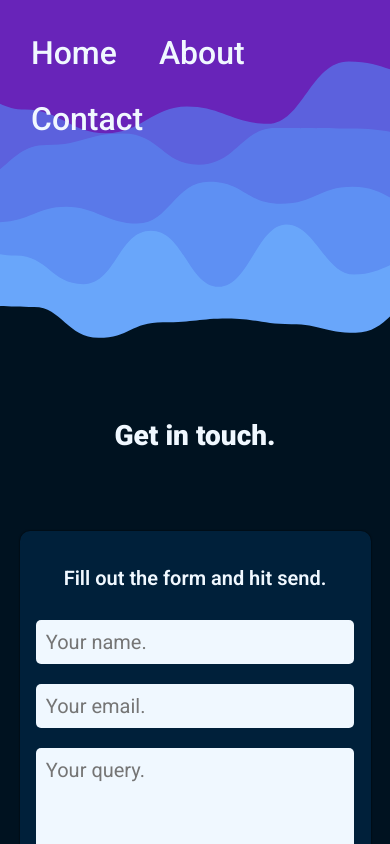
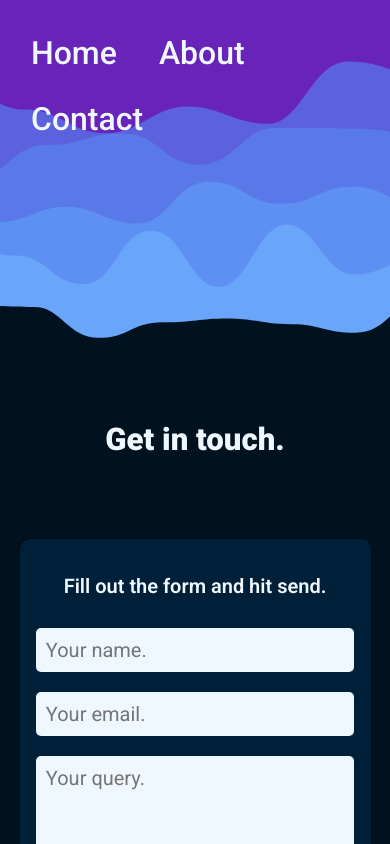
Before and after one commit to jose-few/portfolio, a SvelteKit app: page /contact in a window 390 px wide. Shown: the top 844 px of the page. Built offline with nearby package versions, Linux system fonts and the light colour scheme; a web font is replaced by a local one.

Commit message:
Upped H1 size slightly

```diff
--- a/src/routes/contact/+page.svelte
+++ b/src/routes/contact/+page.svelte
@@ -98,7 +98,7 @@
             min-height: 95svh;
         }
         h1 {
-            font-size: 1.75rem;
+            font-size: 1.95rem;
         }
         h4 {
             font-size: 1.25rem;
```
